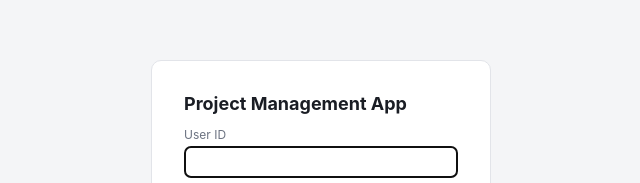
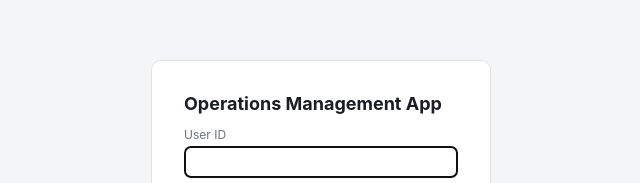
Before and after one commit to EHSC-GROUP/EHSC-APP, a React (Vite) app in the folder frontend/: page /login in a window 1280 px wide. Shown: the part 209-392 px from the top of the page, without its empty margins (319-959 px from the left). Built offline with nearby package versions, Linux system fonts and the light colour scheme.

Commit message:
Rename the app to Operations Management App

```diff
--- a/frontend/index.html
+++ b/frontend/index.html
@@ -3,7 +3,7 @@
   <head>
     <meta charset="UTF-8" />
     <meta name="viewport" content="width=device-width, initial-scale=1.0" />
-    <title>Project Management App</title>
+    <title>Operations Management App</title>
   </head>
   <body>
     <div id="root"></div>
--- a/frontend/src/layouts/AdminLayout.jsx
+++ b/frontend/src/layouts/AdminLayout.jsx
@@ -31,7 +31,7 @@ export default function AdminLayout() {
   return (
     <div className="app-shell">
       <aside className="sidebar">
-        <h1>Project Management App</h1>
+        <h1>Operations Management App</h1>
         <nav>
           {NAV_GROUPS.map((group) => (
             <div className="nav-group" key={group.label}>
--- a/frontend/src/layouts/EmployeeLayout.jsx
+++ b/frontend/src/layouts/EmployeeLayout.jsx
@@ -8,7 +8,7 @@ export default function EmployeeLayout() {
   return (
     <div>
       <header style={{ display: "flex", alignItems: "center", padding: "14px 24px", background: "#111827", color: "#fff" }}>
-        <Link to="/me" style={{ color: "#fff", fontWeight: 600 }}>Project Management App — Self Service</Link>
+        <Link to="/me" style={{ color: "#fff", fontWeight: 600 }}>Operations Management App — Self Service</Link>
         <div style={{ flex: 1 }} />
         {location.pathname !== "/me" && (
           <Link to="/me" style={{ color: "#d1d5db", marginRight: 16 }}>&larr; Back to Hub</Link>
--- a/frontend/src/pages/Login.jsx
+++ b/frontend/src/pages/Login.jsx
@@ -29,7 +29,7 @@ export default function Login() {
   return (
     <div className="login-page">
       <form className="login-card" onSubmit={handleSubmit}>
-        <h1>Project Management App</h1>
+        <h1>Operations Management App</h1>
         <label>User ID</label>
         <input value={userId} onChange={(e) => setUserId(e.target.value)} autoFocus required />
         <label>Password</label>
```
